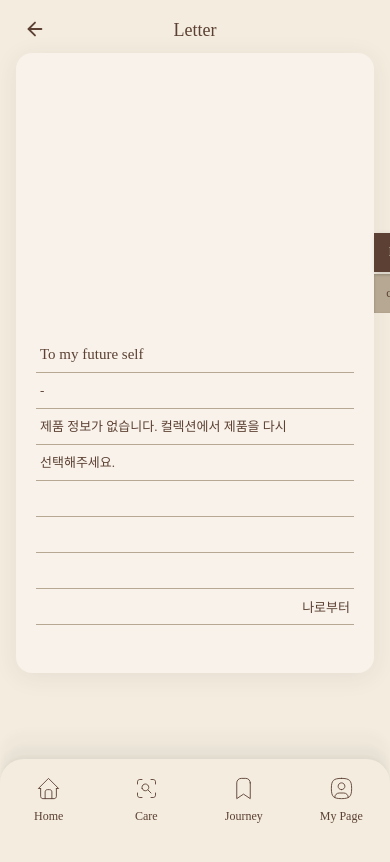
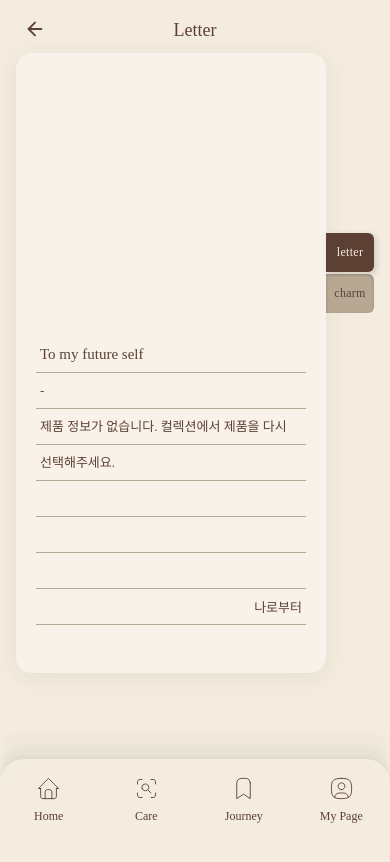
Before and after one commit to Likelion14th-HufsGlobal-Hackathon-team1/FE, a React (Vite) app: page /capsule-detail in a window 390 px wide. Shown: the top 862 px of the page. Built offline with nearby package versions, Linux system fonts and the light colour scheme.

Commit message:
fix: 모바일 책갈피 탭 잘림 수정

```diff
--- a/src/pages/CapsuleDetail.jsx
+++ b/src/pages/CapsuleDetail.jsx
@@ -71,11 +71,13 @@ const IntroText = styled.p`
 const PageWrapper = styled.div`
   display: flex;
   flex-direction: column;
+  width: 100%;
   min-height: 100svh;
   background: var(--color-ivory-paper);
   max-width: 420px;
   margin: 0 auto;
   position: relative;
+  box-sizing: border-box;
 `;
 
 const TopBar = styled.header`
@@ -111,9 +113,11 @@ const TopTitle = styled.h1`
 `;
 
 /* ── 마스킹테이프 탭 ── */
+const TAB_WIDTH = 48;
+
 const TapeTabs = styled.div`
   position: absolute;
-  right: -56px;
+  right: -${TAB_WIDTH}px;
   top: 180px;
   z-index: 200;
   display: flex;
@@ -123,8 +127,8 @@ const TapeTabs = styled.div`
 `;
 
 const TapeTab = styled.button`
-  width: 56px;
-  padding: 12px 8px;
+  width: ${TAB_WIDTH}px;
+  padding: 12px 5px;
   border: none;
   cursor: pointer;
   font-family: var(--font-english);
@@ -154,9 +158,16 @@ const TapeTab = styled.button`
 /* ── 컨텐츠 ── */
 const ContentArea = styled.div`
   flex: 1;
-  padding: 0 16px 8px;
+  /* 카드 밖으로 돌출되는 책갈피 너비만큼 오른쪽 공간을 확보한다. */
+  padding: 0 ${TAB_WIDTH + 16}px 8px 16px;
   animation: ${fadeInUp} 0.4s ease;
   overflow: visible;
+  box-sizing: border-box;
+
+  @media (max-width: 360px) {
+    padding-right: ${TAB_WIDTH + 10}px;
+    padding-left: 10px;
+  }
 `;
 
 /* ── 고정 크기 다이어리 카드 ── */
@@ -172,6 +183,12 @@ const DiaryCard = styled.div`
   display: flex;
   flex-direction: column;
   overflow: visible;
+  box-sizing: border-box;
+
+  @media (max-width: 360px) {
+    padding-right: 16px;
+    padding-left: 16px;
+  }
 `;
 
 /* ── 도트 인디케이터 ── */
```
